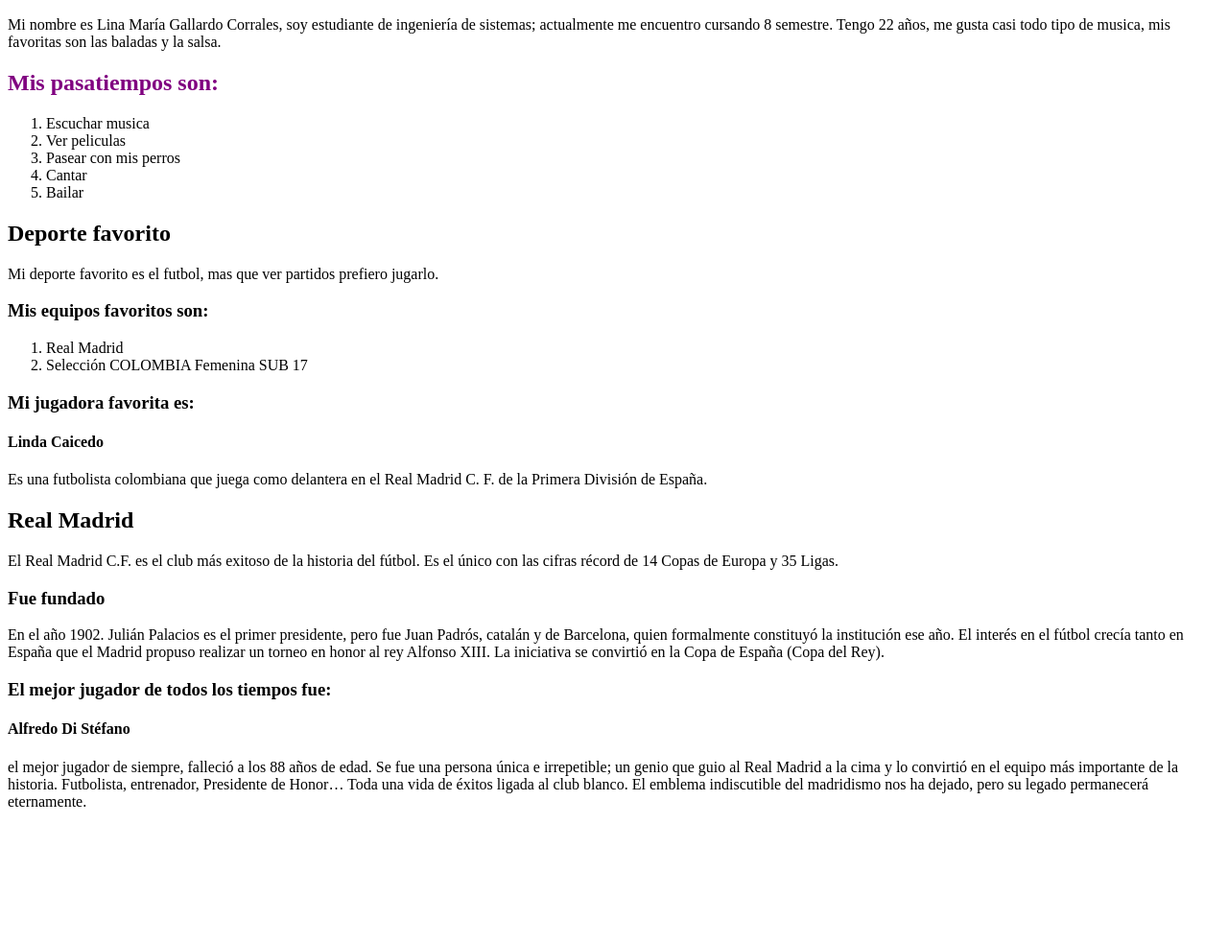
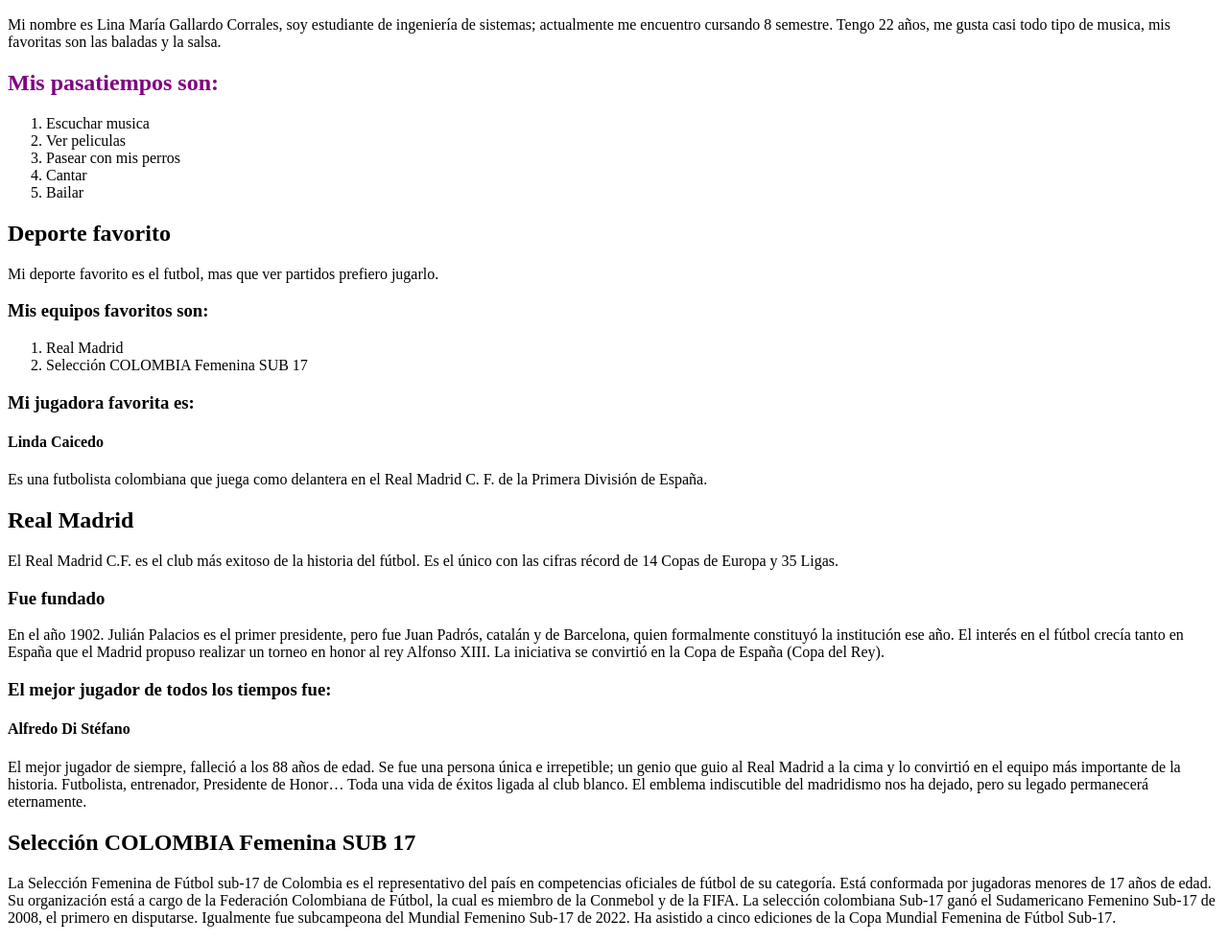
Before and after one commit to Lina-Gallardo/Rubrica_Buenas_Practicas, a plain HTML site: page index.html in a window 1280 px wide. Shown: the part 87-1069 px from the top of the page at 96% size. Before the commit the page ends 948 px from the top, so only its background shows below. Drawn offline with Linux system fonts and the light colour scheme.

Commit message:
Selección sub 17

```diff
--- a/index.html
+++ b/index.html
@@ -36,12 +36,27 @@
     </div>
     <div class="">
       <h2>Real Madrid</h2>
-      <p>El Real Madrid C.F. es el club más exitoso de la historia del fútbol. Es el único con las cifras récord de 14 Copas de Europa y 35 Ligas.</p>
+      <p>El Real Madrid C.F. es el club más exitoso de la historia del fútbol. Es el único con las cifras récord de 14
+        Copas de Europa y 35 Ligas.</p>
       <h3>Fue fundado</h3>
-      <p>En el año 1902. Julián Palacios es el primer presidente, pero fue Juan Padrós, catalán y de Barcelona, quien formalmente constituyó la institución ese año. El interés en el fútbol crecía tanto en España que el Madrid propuso realizar un torneo en honor al rey Alfonso XIII. La iniciativa se convirtió en la Copa de España (Copa del Rey).</p>
+      <p>En el año 1902. Julián Palacios es el primer presidente, pero fue Juan Padrós, catalán y de Barcelona,
+        quien formalmente constituyó la institución ese año. El interés en el fútbol crecía tanto en España que el
+        Madrid propuso realizar un torneo en honor al rey Alfonso XIII. La iniciativa se convirtió en la Copa de España (Copa del Rey).</p>
       <h3>El mejor jugador de todos los tiempos fue: </h3>
       <h4>Alfredo Di Stéfano</h4>
-      <p>el mejor jugador de siempre, falleció a los 88 años de edad. Se fue una persona única e irrepetible; un genio que guio al Real Madrid a la cima y lo convirtió en el equipo más importante de la historia. Futbolista, entrenador, Presidente de Honor… Toda una vida de éxitos ligada al club blanco. El emblema indiscutible del madridismo nos ha dejado, pero su legado permanecerá eternamente.</p>
+      <p>El mejor jugador de siempre, falleció a los 88 años de edad. Se fue una persona única e irrepetible;
+        un genio que guio al Real Madrid a la cima y lo convirtió en el equipo más importante de la historia.
+        Futbolista, entrenador, Presidente de Honor… Toda una vida de éxitos ligada al club blanco. El emblema
+        indiscutible del madridismo nos ha dejado, pero su legado permanecerá eternamente.</p>
+    </div>
+    <div class="">
+      <h2>Selección COLOMBIA Femenina SUB 17</h2>
+      <p>La Selección Femenina de Fútbol sub-17 de Colombia es el representativo del país en competencias
+        oficiales de fútbol de su categoría. Está conformada por jugadoras menores de 17 años de edad. Su organización
+        está a cargo de la Federación Colombiana de Fútbol, la cual es miembro de la Conmebol y de la FIFA.
+        La selección colombiana Sub-17 ganó el Sudamericano Femenino Sub-17 de 2008, el primero en disputarse.
+        Igualmente fue subcampeona del Mundial Femenino Sub-17 de 2022. Ha asistido a cinco ediciones de la Copa
+        Mundial Femenina de Fútbol Sub-17.</p>
     </div>
   </body>
 </html>
```
